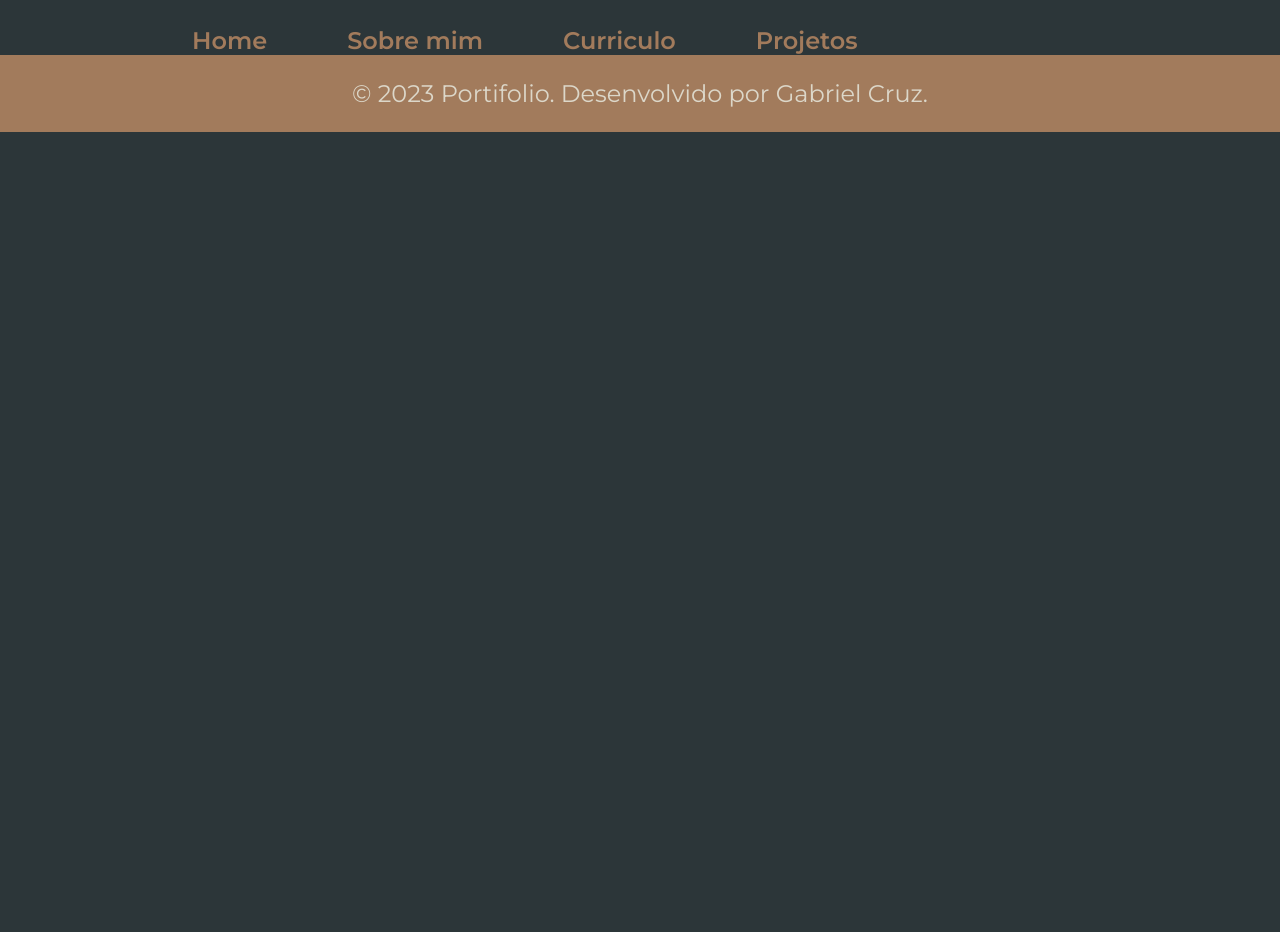
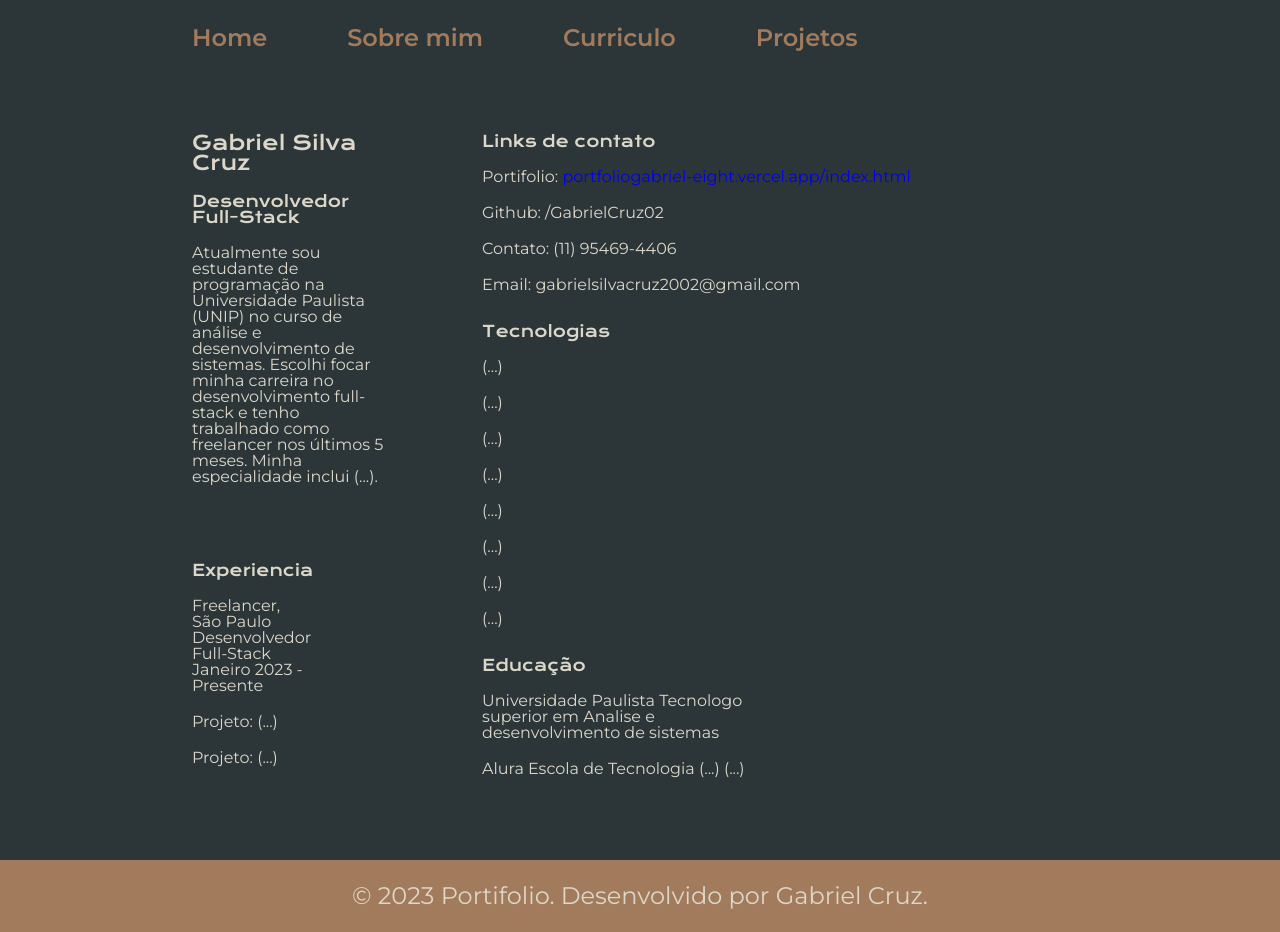
Before and after one commit to GabrielCruz02/portfolio, a plain HTML site: page curriculo.html in a window 1280 px wide. Before the commit the page ends 800 px from the top, so only its background shows below. Drawn offline with nearby package versions, Linux system fonts and the light colour scheme.

Commit message:
pagina curriculo incompleta

```diff
--- a/curriculo.html
+++ b/curriculo.html
@@ -3,6 +3,7 @@
 
 <head>
   <meta charset="UTF-8">
+  <meta http-equiv="X-UA-Compatible" content="IE=edge">
   <meta name="viewport" content="width=device-width, initial-scale=1.0">
   <title>Curriculo</title>
   <link rel="stylesheet" href="./styles/style.css">
@@ -17,9 +18,57 @@
       <a class="cabecalho__menu__links" href="projetos.html">Projetos</a>
     </nav>
   </header>
-  <main>
 
+  <main class="curriculo">
+    <section class="curriculo__conteudo1">
+      <div class="curriculo__sobremim">
+        <h1 class="curriculo__conteudo1__titulo">Gabriel Silva Cruz</h1>
+        <h2 class="curriculo__conteudo1__subtitulo">Desenvolvedor Full-Stack</h2>
+        <p class="curriculo__conteudo1__paragrafo">Atualmente sou estudante de programação na Universidade Paulista
+          (UNIP) no curso de análise e desenvolvimento
+          de sistemas. Escolhi focar minha carreira no desenvolvimento full-stack e tenho trabalhado como freelancer nos
+          últimos 5 meses. Minha especialidade inclui (...).
+        </p>
+      </div>
+      <div class="curriculo__experiencia">
+        <h2 class="curriculo__conteudo1__subtitulo">Experiencia</h2>
+        <p class="curriculo__conteudo1__paragrafo">Freelancer, São Paulo Desenvolvedor Full-Stack Janeiro 2023 -
+          Presente </p>
+        <p class="curriculo__conteudo1__paragrafo">Projeto: (...) </p>
+        <p class="curriculo__conteudo1__paragrafo">Projeto: (...) </p>
+      </div>
+
+    </section>
+    <section class="curriculo__conteudo2">
+      <div class="curriculo__contatos">
+        <h2 class="curriculo__conteudo2__subtitulo">Links de contato</h2>
+        <p class="curriculo__conteudo2__paragrafo">Portifolio: <a
+            href="https://portfoliogabriel-eight.vercel.app/">portfoliogabriel-eight.vercel.app/index.html</a></p>
+        <p class="curriculo__conteudo2__paragrafo">Github: /GabrielCruz02 </p>
+        <p class="curriculo__conteudo2__paragrafo">Contato: (11) 95469-4406 </p>
+        <p class="curriculo__conteudo2__paragrafo">Email: gabrielsilvacruz2002@gmail.com </p>
+      </div>
+      <div class="curriculo__tecnologias">
+        <h2 class="curriculo__conteudo2__subtitulo">Tecnologias</h2>
+        <p class="curriculo__conteudo2__paragrafo">(...)</p>
+        <p class="curriculo__conteudo2__paragrafo">(...)</p>
+        <p class="curriculo__conteudo2__paragrafo">(...)</p>
+        <p class="curriculo__conteudo2__paragrafo">(...)</p>
+        <p class="curriculo__conteudo2__paragrafo">(...)</p>
+        <p class="curriculo__conteudo2__paragrafo">(...)</p>
+        <p class="curriculo__conteudo2__paragrafo">(...)</p>
+        <p class="curriculo__conteudo2__paragrafo">(...)</p>
+      </div>
+      <div class="curriculo__educacao">
+        <h2 class="curriculo__conteudo2__subtitulo">Educação</h2>
+        <p class="curriculo__conteudo2__paragrafo">Universidade Paulista Tecnologo superior em Analise e desenvolvimento
+          de sistemas</p>
+        <p class="curriculo__conteudo2__paragrafo">Alura Escola de Tecnologia (...) (...)</p>
+      </div>
+
+    </section>
   </main>
+
   <footer>
     <p class="rodape">&copy; 2023 Portifolio. Desenvolvido por Gabriel Cruz.</p>
   </footer>
--- /dev/null
+++ b/styles/reset.css
@@ -0,0 +1,44 @@
+html, body, div, span, applet, object, iframe,
+h1, h2, h3, h4, h5, h6, p, blockquote, pre,
+a, abbr, acronym, address, big, cite, code,
+del, dfn, em, img, ins, kbd, q, s, samp,
+small, strike, strong, sub, sup, tt, var,
+b, u, i, center,
+dl, dt, dd, ol, ul, li,
+fieldset, form, label, legend,
+table, caption, tbody, tfoot, thead, tr, th, td,
+article, aside, canvas, details, embed,
+figure, figcaption, footer, header, hgroup,
+menu, nav, output, ruby, section, summary,
+time, mark, audio, video {
+	margin: 0;
+	padding: 0;
+	border: 0;
+	font-size: 100%;
+	font: inherit;
+	vertical-align: baseline;
+  text-decoration: none;
+}
+
+article, aside, details, figcaption, figure,
+footer, header, hgroup, menu, nav, section {
+	display: block;
+}
+body {
+	line-height: 1;
+}
+ol, ul {
+	list-style: none;
+}
+blockquote, q {
+	quotes: none;
+}
+blockquote:before, blockquote:after,
+q:before, q:after {
+	content: '';
+	content: none;
+}
+table {
+	border-collapse: collapse;
+	border-spacing: 0;
+}
--- a/styles/style.css
+++ b/styles/style.css
@@ -1,10 +1,5 @@
 @import url('https://fonts.googleapis.com/css2?family=Krona+One&family=Montserrat:wght@400;600&display=swap');
-
-* {
-  margin: 0;
-  padding: 0;
-  text-decoration: none;
-}
+@import url('reset.css');
 
 :root {
   --cor-principal: #2C3639;
@@ -51,13 +46,94 @@ body  {
   gap: 82px;
 }
 
-.apresentacao__pagina__sobremim{
+.apresentacao__pagina__sobremim {
   padding: 5.5% 15%;
   display: flex;
   align-items: flex-start;
   justify-content: space-between;
   gap: 82px;
 
+}
+
+.curriculo {
+  padding: 6.5% 15%;
+  display: flex;
+  align-items: flex-start;
+  justify-content: space-between;
+  gap: 50px;
+}
+
+.curriculo__conteudo1 {
+  display: flex;
+  flex-direction: column;
+  gap: 77px;
+  width: 30%
+}
+
+.curriculo__sobremim{
+  display: flex;
+  flex-direction: column;
+  gap: 20px;
+  width: 80%;
+}
+
+.curriculo__experiencia{
+  display: flex;
+  flex-direction: column;
+  gap: 20px;
+  width: 50%;
+}
+
+.curriculo__conteudo1__titulo {
+  font-size: 1.25rem;
+  font-family: var(--fonte-primaria);
+}
+
+.curriculo__conteudo1__subtitulo{
+  font-size: 1rem;
+  font-family: var(--fonte-primaria);
+}
+
+.curriculo__conteudo1__paragrafo{
+  font-size: 1rem;
+  font-family: var(--font-secundaria);
+}
+
+.curriculo__conteudo2{
+  display: flex;
+  flex-direction: column;
+  gap: 30px;
+}
+
+.curriculo__conteudo2__subtitulo{
+  font-size: 1rem;
+  font-family: var(--fonte-primaria);
+}
+
+.curriculo__conteudo2__paragrafo{
+  font-size: 1rem;
+  font-family: var(--font-secundaria);
+}
+
+.curriculo__contatos{
+  display: flex;
+  flex-direction: column;
+  gap: 20px;
+  width: auto;
+}
+
+.curriculo__tecnologias{
+  display: flex;
+  flex-direction: column;
+  gap: 20px;
+  width: auto;
+}
+
+.curriculo__educacao{
+  display: flex;
+  flex-direction: column;
+  width: 50%;
+  gap: 20px;
 }
 
 .apresentacao__conteudo {
```
